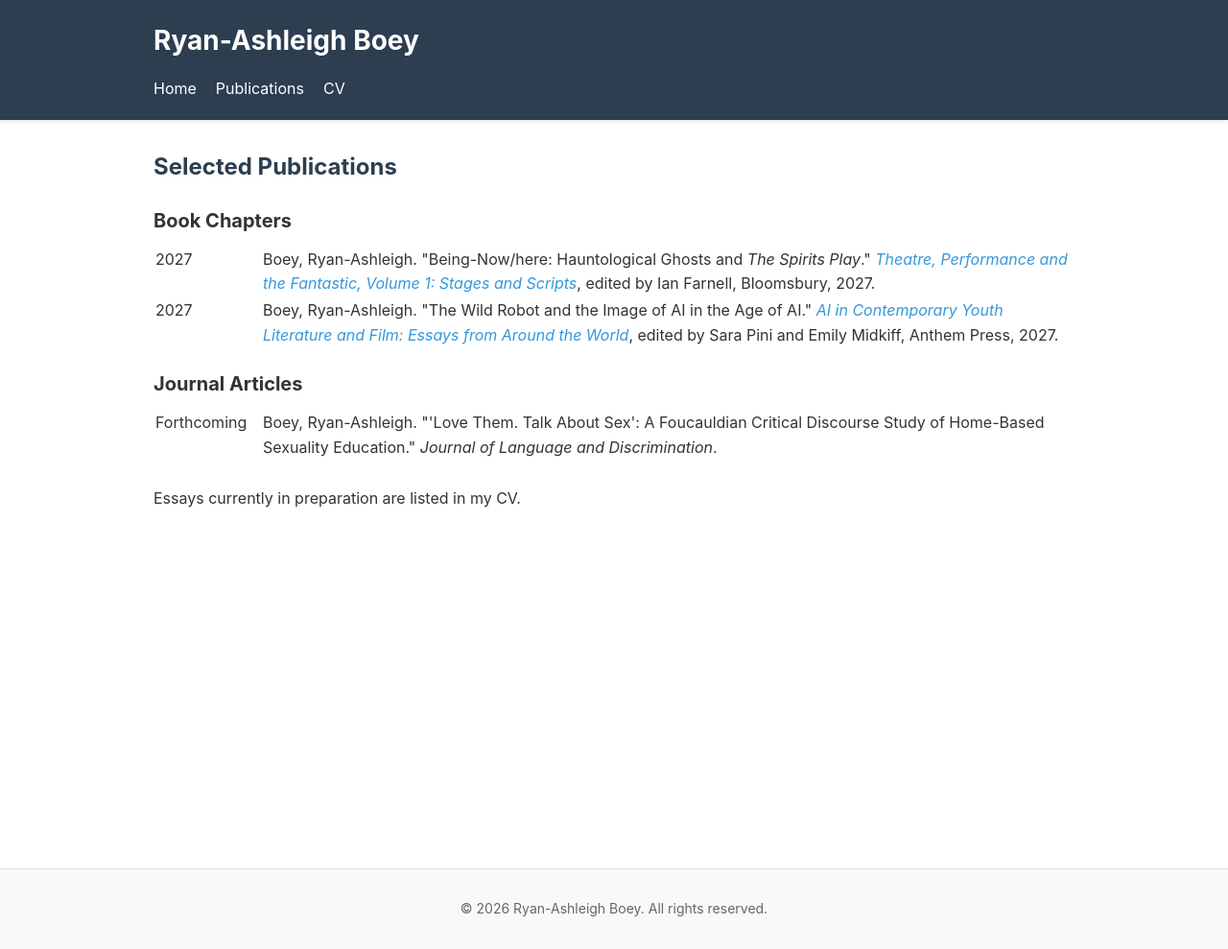
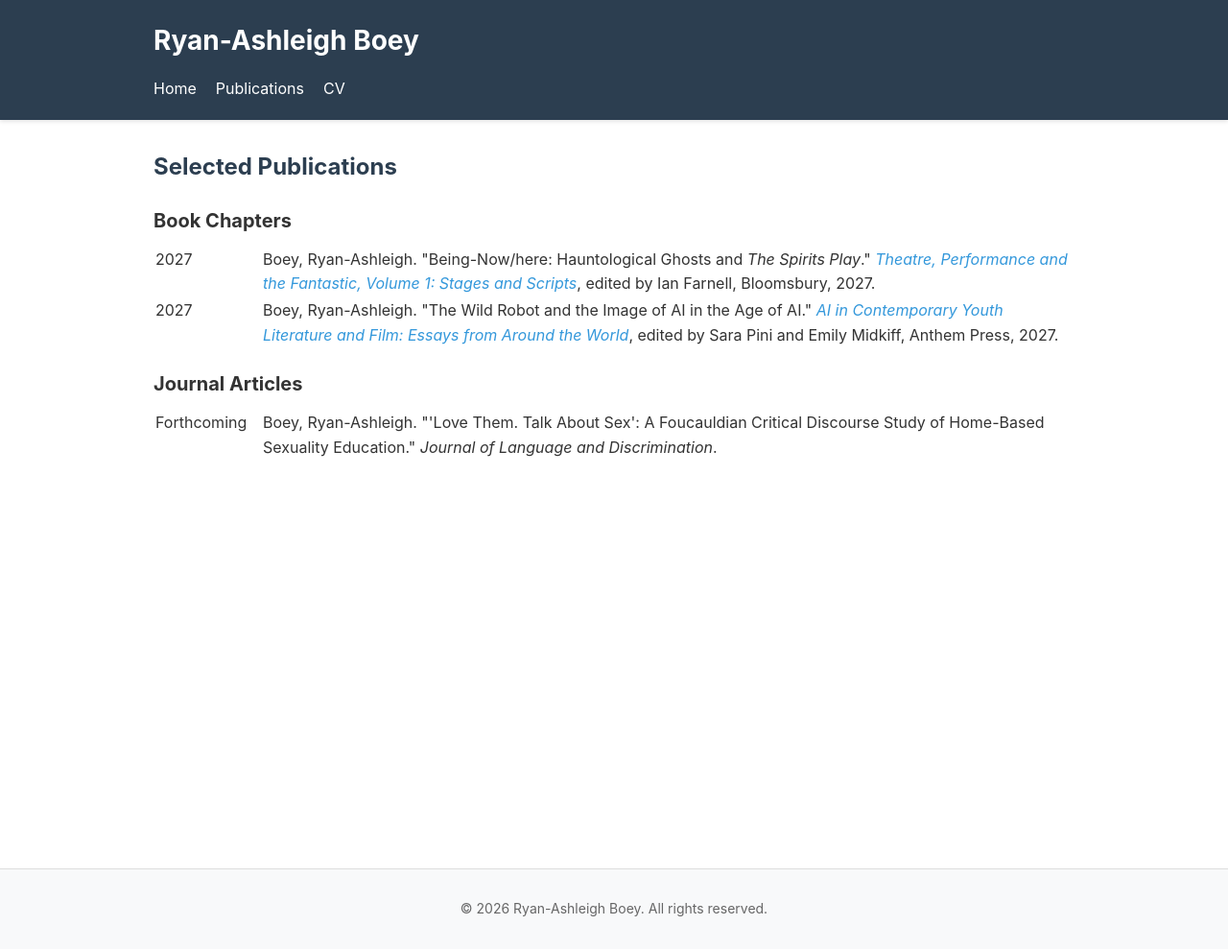
Before and after one commit to r-boey/r-boey.github.io, a Jekyll site: the page built from publications/index.md, in a window 1280 px wide. Shown: the whole page at 96% size. Built offline with Jekyll 4.4.1, drawn with Linux system fonts in a browser that asks for light colours.

Commit message:
Update index.md

```diff
--- a/publications/index.md
+++ b/publications/index.md
@@ -43,5 +43,3 @@ title: Selected Publications
     </td>
   </tr>
 </table>
-
-<br> Essays currently in preparation are listed in my CV.
```
